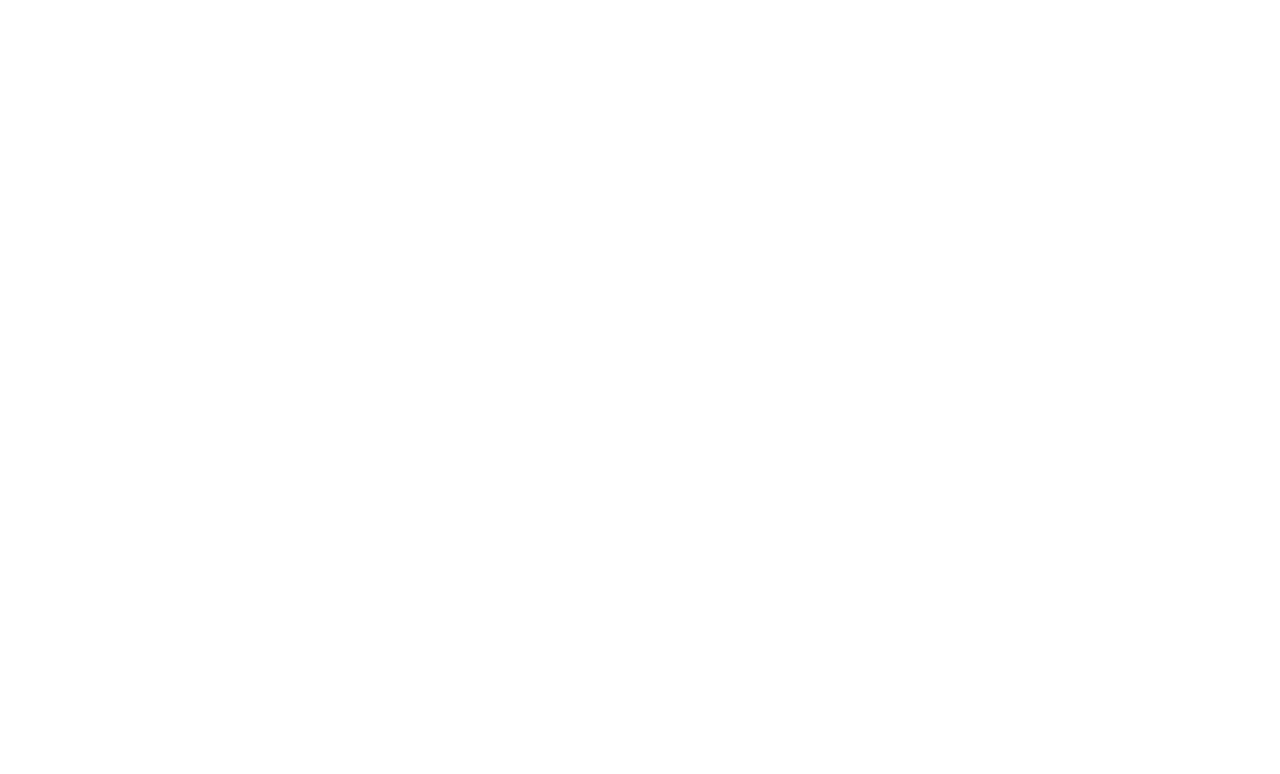
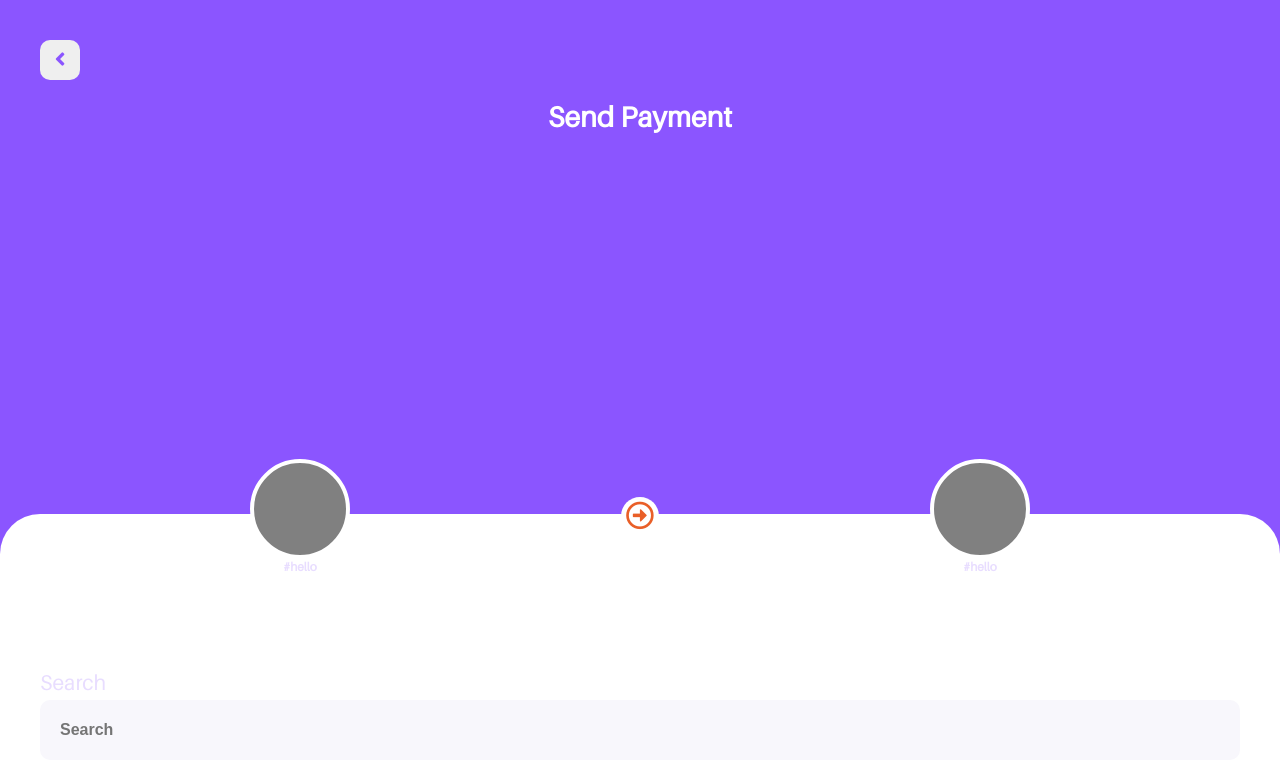
Before and after one commit to MickyPrice/Yoobee-Bemo-App-Frontend, a Vue app: page /sendPayment in a window 1280 px wide. Shown: the top 774 px of the page. Built offline with nearby package versions, Linux system fonts and the light colour scheme.

Commit message:
Add Request Money & Add Send Money

```diff
--- /dev/null
+++ b/src/components/form/Search.vue
@@ -0,0 +1,34 @@
+<template>
+  <div>
+    <label for="fname" class="text__lg">Search</label>
+    <input class="text__base--heavy" type="text" name="fname" placeholder="Search" />
+  </div>
+</template>
+
+<script>
+export default {};
+</script>
+
+<style scoped lang="scss">
+@import "../../scss/_variables.scss";
+div {
+  label {
+    color: $purple-100;
+  }
+  input {
+    width: 100%;
+    margin-top: $margin-5;
+    height: $height-btn;
+    background-color: $white-300;
+    border-radius: $corners-10;
+    border: none;
+    outline: none;
+    &[type="text"] {
+      padding-left: $padding-20;
+    }
+    &:active {
+      border: 2px solid $purple-100;
+    }
+  }
+}
+</style>
--- /dev/null
+++ b/src/components/layout/PushCardPay.vue
@@ -0,0 +1,44 @@
+<template>
+  <div class="push-card-pay">
+    <div class="push-card-pay__transaction">
+      <div class="push-card-pay__transaction--profile-1">
+        <slot name="profile-1"></slot>
+      </div>
+      <div class="push-card-pay__transaction--direction">
+        <slot name="direction"></slot>
+      </div>
+      <div class="push-card-pay__transaction--profile-2">
+        <slot name="profile-2"></slot>
+      </div>
+    </div>
+    <slot name="SlotComponents"></slot>
+  </div>
+</template>
+
+<script>
+export default {
+  name: "pushCardPay",
+};
+</script>
+
+<style scoped lang="scss">
+@import "../../scss/_variables.scss";
+.push-card-pay {
+  width: 100%;
+  background-color: $white-100;
+  border-radius: $corners-top;
+  padding: $padding-40;
+  position: absolute;
+  bottom: 0;
+
+  &__transaction {
+    width: 65%;
+    margin: auto;
+    position: relative;
+    top: -95px;
+    display: flex;
+    justify-content: space-between;
+    align-items: center;
+  }
+}
+</style>
--- /dev/null
+++ b/src/components/profile/Direction.vue
@@ -0,0 +1,20 @@
+<template>
+  <div class="direction heading__sm--bold">
+    <slot name="icon"></slot>
+  </div>
+</template>
+
+<script>
+export default {};
+</script>
+
+<style scoped lang="scss">
+@import "../../scss/_variables.scss";
+.direction {
+  background-color: $white-100;
+  border-radius: 50px;
+  i {
+    margin: 5px;
+  }
+}
+</style>
--- /dev/null
+++ b/src/components/profile/ProfilePic.vue
@@ -0,0 +1,29 @@
+<template>
+  <div class="profile">
+    <div class="profile__image"></div>
+    <h5 class="profile__id text__sm">#hello</h5>
+  </div>
+</template>
+
+<script>
+export default {};
+</script>
+
+<style scoped lang="scss">
+@import "../../scss/_variables.scss";
+.profile {
+  display: flex;
+  flex-flow: column;
+  align-items: center;
+  &__image {
+    background-color: grey;
+    width: 100px;
+    height: 100px;
+    border-radius: 50px;
+    border: 4px solid $white-100;
+  }
+  &__id {
+    color: $purple-100;
+  }
+}
+</style>
--- /dev/null
+++ b/src/components/text/Title.vue
@@ -0,0 +1,20 @@
+<template>
+  <h1 class="heading__sm">
+    <slot name="text"></slot>
+  </h1>
+</template>
+
+<script>
+export default {
+  name: "Title",
+};
+</script>
+
+<style scoped lang="scss">
+@import "../../scss/_variables.scss";
+h1 {
+  color: $white-100;
+  text-align: center;
+  margin: $margin-20;
+}
+</style>
--- a/src/router/index.js
+++ b/src/router/index.js
@@ -28,10 +28,14 @@
     ],
   },
   {
-    path: "/about",
-    name: "About",
-    component: () =>
-      import(/* webpackChunkName: "about" */ "../views/About.vue"),
+    path: "/sendPayment",
+    name: "SendPayment",
+    component: () => import("../views/SendPayment.vue"),
+  },
+  {
+    path: "/requestPayment",
+    name: "RequestPayment",
+    component: () => import("../views/RequestPayment.vue"),
   },
 ];
 
--- a/src/scss/_variables.scss
+++ b/src/scss/_variables.scss
@@ -27,6 +27,9 @@
 $black: #303030;
 $black-300: #31313c;
 
+// Grey -------------------
+$grey-100: #cfcfcf;
+
 // White -------------------
 $white-100: #ffffff;
 $white-300: #f8f7fc;
@@ -54,6 +57,19 @@
 $margin-5: 5px;
 $margin-20: 20px;
 $margin-30: 30px;
+
+//--------------------------
+// ***** COLOR CLASS ******
+//--------------------------
+.col-green-300 {
+  color: $green-300;
+}
+.col-red-300 {
+  color: $red-300;
+}
+.col-black-300 {
+  color: $black-300;
+}
 
 //--------------------------
 // *** BACKGROND CLASS ****
--- /dev/null
+++ b/src/views/RequestPayment.vue
@@ -0,0 +1,92 @@
+<template>
+  <div class="requestPayment">
+    <div class="requestPayment__top">
+      <Bibutton>
+        <slot slot="icon" class>
+          <i class="fas fa-angle-left col-purple-500"></i>
+        </slot>
+      </Bibutton>
+      <Title>
+        <slot slot="text">Request Payment</slot>
+      </Title>
+    </div>
+    <PushCardPay>
+      <slot slot="profile-1">
+        <ProfilePic></ProfilePic>
+      </slot>
+      <slot slot="direction">
+        <Direction>
+          <slot slot="icon">
+            <i class="far fa-arrow-alt-circle-left col-green-300"></i>
+          </slot>
+        </Direction>
+      </slot>
+      <slot slot="profile-2">
+        <ProfilePic></ProfilePic>
+      </slot>
+
+      <template slot="SlotComponents">
+        <h3 class="requestPayment__request-name text__lg">
+          Request From
+          <spline class="col-black-300">{{request}}</spline>
+        </h3>
+        <TextBoxForm></TextBoxForm>
+        <BtnFull class="bk-purple-300 BtnFull">
+          <slot slot="btn-title">
+            Generate Code
+            <i class="fas fa-qrcode"></i>
+          </slot>
+        </BtnFull>
+      </template>
+    </PushCardPay>
+  </div>
+</template>
+
+<script>
+import PushCardPay from "../components/layout/PushCardPay";
+import Bibutton from "../components/buttons/BiButton";
+import BtnFull from "../components/buttons/BtnFull";
+
+import Title from "../components/text/Title";
+import ProfilePic from "../components/profile/ProfilePic.vue";
+import Direction from "../components/profile/Direction.vue";
+import TextBoxForm from "../components/form/TextBoxForm";
+
+export default {
+  name: "RequestPayment",
+  components: {
+    PushCardPay,
+    Bibutton,
+    Title,
+    ProfilePic,
+    Direction,
+    TextBoxForm,
+    BtnFull,
+  },
+  data() {
+    return {
+      request: "#friendO",
+    };
+  },
+};
+</script>
+
+
+<style scoped lang="scss">
+@import "../scss/_variables.scss";
+.requestPayment {
+  background: $purple-500;
+  width: 100vw;
+  min-height: 100vh;
+  &__top {
+    padding: $padding-40;
+  }
+  &__request-name {
+    text-align: center;
+    color: $grey-100;
+  }
+}
+.BtnFull {
+  margin-top: 75px;
+}
+</style>
--- /dev/null
+++ b/src/views/SendPayment.vue
@@ -0,0 +1,65 @@
+<template>
+  <div class="sendPayment">
+    <div class="sendPayment__top">
+      <Bibutton>
+        <slot slot="icon" class>
+          <i class="fas fa-angle-left col-purple-500"></i>
+        </slot>
+      </Bibutton>
+      <Title>
+        <slot slot="text">Send Payment</slot>
+      </Title>
+    </div>
+    <PushCardPay>
+      <slot slot="profile-1">
+        <ProfilePic></ProfilePic>
+      </slot>
+      <slot slot="direction">
+        <Direction>
+          <slot slot="icon" class>
+            <i class="far fa-arrow-alt-circle-right col-red-300"></i>
+          </slot>
+        </Direction>
+      </slot>
+      <slot slot="profile-2">
+        <ProfilePic></ProfilePic>
+      </slot>
+      <template slot="SlotComponents">
+        <Search></Search>
+      </template>
+    </PushCardPay>
+  </div>
+</template>
+
+<script>
+import PushCardPay from "../components/layout/PushCardPay.vue";
+import Bibutton from "../components/buttons/BiButton.vue";
+import Title from "../components/text/Title";
+import ProfilePic from "../components/profile/ProfilePic.vue";
+import Direction from "../components/profile/Direction.vue";
+import Search from "../components/form/Search";
+
+export default {
+  name: "SendPayment",
+  components: {
+    PushCardPay,
+    Bibutton,
+    Title,
+    ProfilePic,
+    Direction,
+    Search,
+  },
+};
+</script>
+
+<style scoped lang="scss">
+@import "../scss/_variables.scss";
+.sendPayment {
+  background: $purple-500;
+  width: 100vw;
+  min-height: 100vh;
+  &__top {
+    padding: $padding-40;
+  }
+}
+</style>
```
